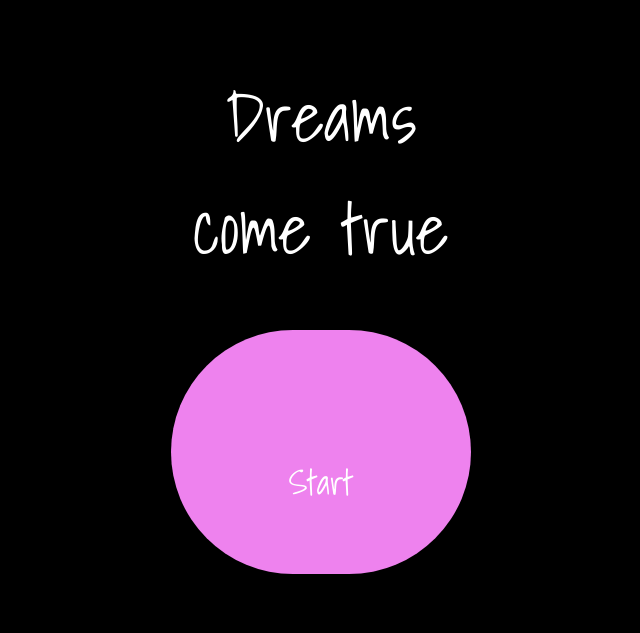
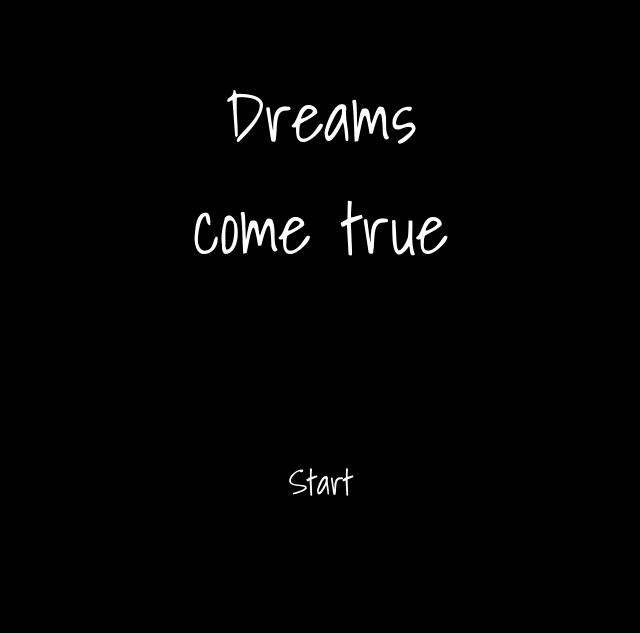
Before and after one commit to Shivama995/Dreams, a plain HTML site: page index.html in a window 1280 px wide. Shown: the top 633 px of the page, without its empty margins (387-1027 px from the left). Drawn offline with Linux system fonts and the light colour scheme.

Commit message:
Update index.html

```diff
--- a/index.html
+++ b/index.html
@@ -89,7 +89,6 @@
 
 
 .mid>div{
-    background-color: violet;
     height: 300px;
     width: 300px;
  margin: 0px auto;
```
